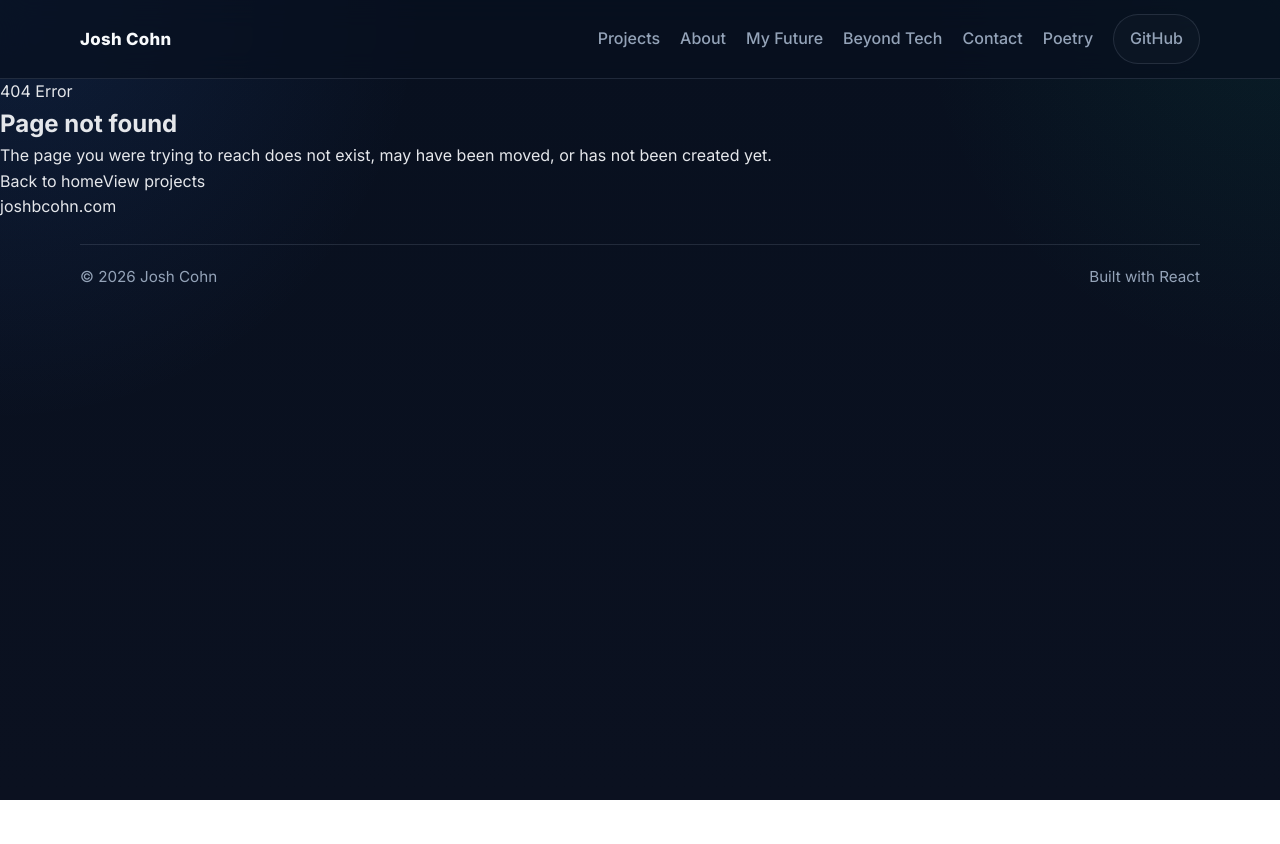
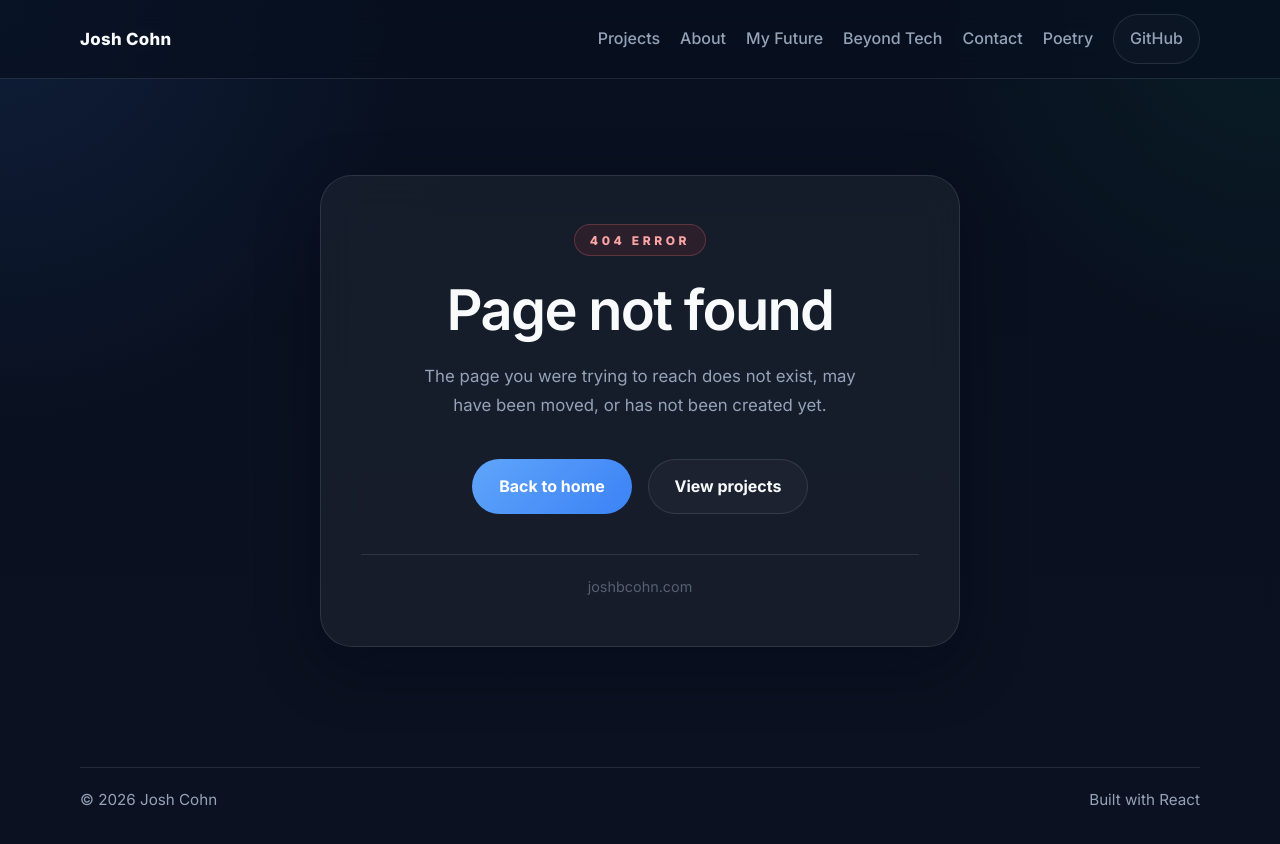
Before and after one commit to joshcohn27/personal-site, a React (Vite) app: page /casino in a window 1280 px wide. Shown: the top 844 px of the page. Before the commit the page ends 800 px from the top, so only its background shows below. Built offline with nearby package versions, Linux system fonts and the light colour scheme.

Commit message:
finally 404 done

```diff
--- a/src/components/NotFound.tsx
+++ b/src/components/NotFound.tsx
@@ -8,47 +8,92 @@ export default function NotFound() {
             <Header />
 
             <main className="relative overflow-hidden">
-                <section className="relative mx-auto flex min-h-[75vh] w-full max-w-7xl items-center justify-center px-6 py-24 sm:px-8 lg:px-12">
-                    <div className="pointer-events-none absolute inset-0 overflow-hidden">
-                        <div className="absolute left-1/2 top-24 h-72 w-72 -translate-x-1/2 rounded-full bg-emerald-500/10 blur-3xl" />
-                        <div className="absolute bottom-10 left-10 h-56 w-56 rounded-full bg-cyan-500/10 blur-3xl" />
-                        <div className="absolute right-10 top-16 h-64 w-64 rounded-full bg-white/5 blur-3xl" />
-                    </div>
-
-                    <div className="relative w-full max-w-3xl">
-                        <div className="rounded-[2rem] border border-white/10 bg-white/5 p-8 text-center shadow-2xl shadow-black/30 backdrop-blur-xl sm:p-12">
-                            <div className="mx-auto mb-6 inline-flex items-center rounded-full border border-emerald-400/20 bg-emerald-400/10 px-4 py-1.5 text-xs font-semibold uppercase tracking-[0.3em] text-emerald-300">
+                <section style={{
+                    display: 'flex',
+                    alignItems: 'center',
+                    justifyContent: 'center',
+                    minHeight: '75vh',
+                    padding: '6rem 1.5rem'
+                }}>
+                    <div style={{ width: '100%', maxWidth: '640px' }}>
+                        <div style={{
+                            borderRadius: '2rem',
+                            border: '1px solid rgba(148, 163, 184, 0.18)',
+                            background: 'rgba(255,255,255,0.05)',
+                            padding: '3rem 2.5rem',
+                            textAlign: 'center',
+                            boxShadow: '0 20px 60px rgba(2, 6, 23, 0.35)',
+                            backdropFilter: 'blur(20px)',
+                        }}>
+                            <div style={{
+                                display: 'inline-flex',
+                                alignItems: 'center',
+                                borderRadius: '999px',
+                                border: '1px solid rgba(248, 113, 113, 0.25)',
+                                background: 'rgba(239, 68, 68, 0.1)',
+                                padding: '0.35rem 0.9rem',
+                                fontSize: '0.75rem',
+                                fontWeight: 800,
+                                letterSpacing: '0.3em',
+                                textTransform: 'uppercase',
+                                color: '#fca5a5',
+                                marginBottom: '1.5rem',
+                            }}>
                                 404 Error
                             </div>
 
-                            <h1 className="mx-auto max-w-2xl text-4xl font-semibold tracking-tight text-white sm:text-5xl md:text-6xl">
+                            <h1 style={{
+                                fontSize: 'clamp(2.2rem, 5vw, 3.5rem)',
+                                fontWeight: 600,
+                                letterSpacing: '-0.03em',
+                                color: '#f8fafc',
+                                lineHeight: 1.1,
+                                marginBottom: '1.25rem',
+                            }}>
                                 Page not found
                             </h1>
 
-                            <p className="mx-auto mt-5 max-w-xl text-base leading-7 text-white/70 sm:text-lg">
+                            <p style={{
+                                color: '#94a3b8',
+                                fontSize: '1.05rem',
+                                lineHeight: 1.7,
+                                maxWidth: '42ch',
+                                margin: '0 auto 2.5rem',
+                            }}>
                                 The page you were trying to reach does not exist, may have been moved,
                                 or has not been created yet.
                             </p>
 
-                            <div className="mt-10 flex flex-col items-center justify-center gap-4 sm:flex-row sm:gap-8">
+                            <div style={{
+                                display: 'flex',
+                                flexWrap: 'wrap',
+                                gap: '1rem',
+                                justifyContent: 'center',
+                                marginBottom: '2.5rem',
+                            }}>
                                 <Link
                                     to="/"
-                                    style={{ textDecoration: 'none' }}
-                                    className="inline-flex min-w-[180px] items-center justify-center rounded-full bg-white px-8 py-3.5 text-sm font-semibold text-neutral-950 shadow-lg transition hover:-translate-y-0.5 hover:bg-white/90"
+                                    className="button button-primary"
+                                    style={{ minWidth: '160px', textDecoration: 'none' }}
                                 >
                                     Back to home
                                 </Link>
 
                                 <a
                                     href="/#projects"
-                                    style={{ textDecoration: 'none' }}
-                                    className="inline-flex min-w-[180px] items-center justify-center rounded-full border-2 border-white/30 bg-white/5 px-8 py-3.5 text-sm font-semibold text-white shadow-lg transition hover:-translate-y-0.5 hover:bg-white/15"
+                                    className="button button-secondary"
+                                    style={{ minWidth: '160px', textDecoration: 'none' }}
                                 >
                                     View projects
                                 </a>
                             </div>
 
-                            <div className="mt-10 border-t border-white/10 pt-6 text-sm text-white/45">
+                            <div style={{
+                                borderTop: '1px solid rgba(148, 163, 184, 0.18)',
+                                paddingTop: '1.25rem',
+                                fontSize: '0.9rem',
+                                color: 'rgba(148, 163, 184, 0.5)',
+                            }}>
                                 joshbcohn.com
                             </div>
                         </div>
```
